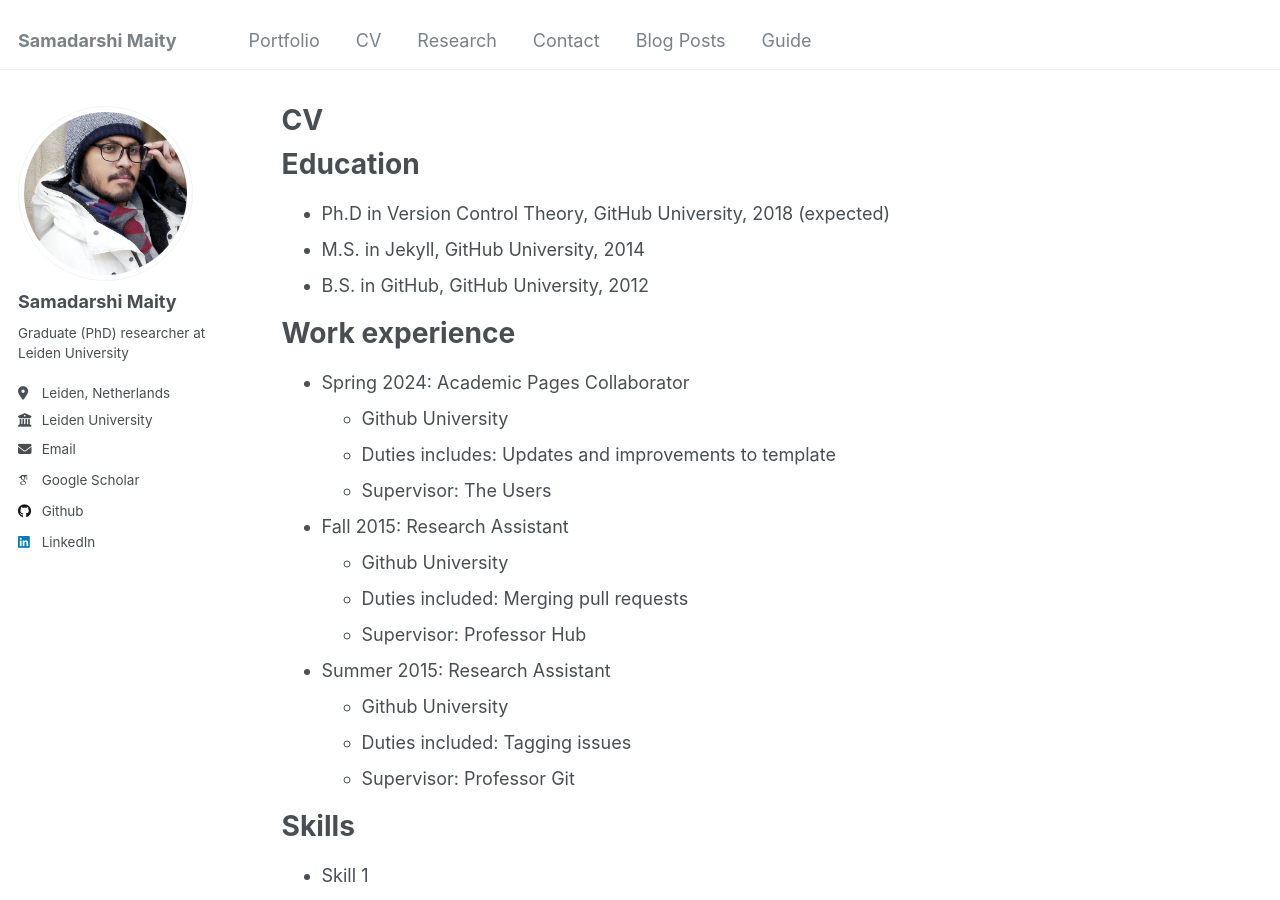
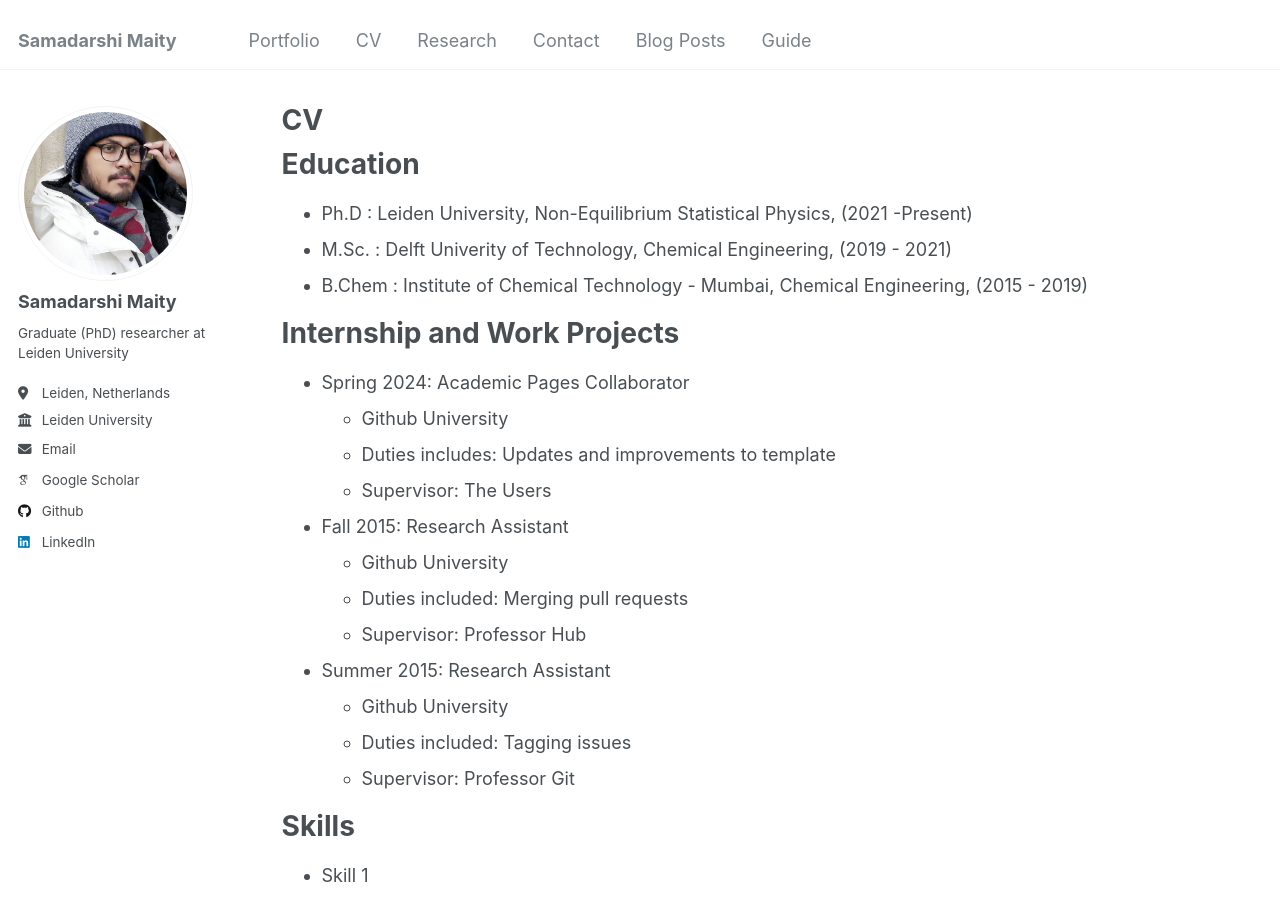
Before and after one commit to Samadarshi-Maity/Samadarshi-Maity.github.io, a Jekyll site: the page built from _pages/cv.md, in a window 1280 px wide and 900 px high. Built offline with Jekyll 4.4.1, drawn with Linux system fonts in a browser that asks for light colours; some web fonts are replaced.

Commit message:
Update cv.md

```diff
--- a/_pages/cv.md
+++ b/_pages/cv.md
@@ -11,11 +11,11 @@ redirect_from:
 
 Education
 ======
-* Ph.D in Version Control Theory, GitHub University, 2018 (expected)
-* M.S. in Jekyll, GitHub University, 2014
-* B.S. in GitHub, GitHub University, 2012
+* Ph.D   : Leiden University, Non-Equilibrium Statistical Physics,  (2021 -Present)
+* M.Sc.  : Delft Univerity of Technology,  Chemical Engineering, (2019 - 2021)
+* B.Chem : Institute of Chemical Technology - Mumbai, Chemical Engineering, (2015 - 2019)
 
-Work experience
+Internship and Work Projects
 ======
 * Spring 2024: Academic Pages Collaborator
   * Github University
```
